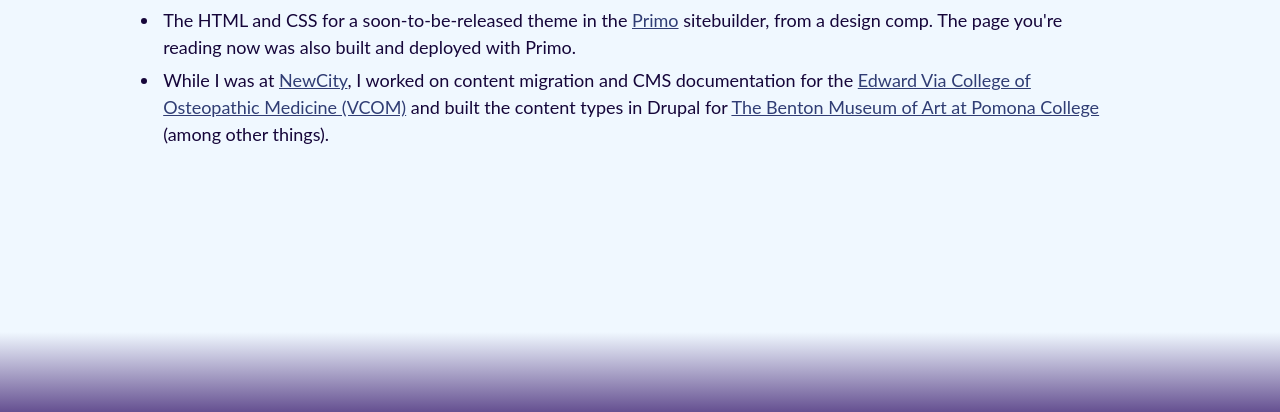
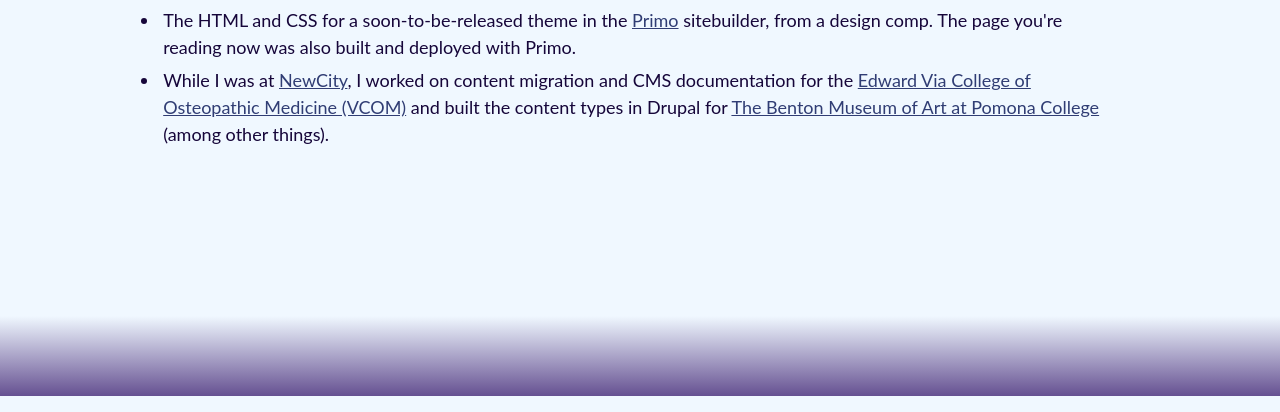
Before and after one commit to mightycoyote/mightycoyote.github.io, a plain HTML site: page index.html in a window 1280 px wide. Shown: the part 404-816 px from the top of the page. Drawn offline with Linux system fonts and the light colour scheme.

Commit message:
fade min height

```diff
--- a/index.html
+++ b/index.html
@@ -14,7 +14,7 @@
       <div class="block" id="block-rrxee">
         <div class="primo-component" id="component-rrxee">
           <div><div id="grid">
-	<main id="main">
+	<main>
   	<section id="about" class="primo-copy">
     	<h1 class="visually-hidden">About Me</h1>
       <figure>
@@ -76,18 +76,15 @@
     padding-left: 3rem;
   }
 
-  #grid {
-    display: grid;
-  }
+  @media (min-height: 40rem) {
+    footer {
+      background: linear-gradient(aliceblue, var(--primary-light));
+    }
 
-  #main {
-    height: 90vh;
-  }
-
-  footer {
-    margin-top: 1rem;
-    height: 10vh;
-    background: linear-gradient(aliceblue, var(--primary-light));
+    #grid {
+      display: grid;
+      grid-template-rows: 90vh 10vh;
+    }
   }
 }</style>
       </div>
```
Also changed, not shown: primo.json (+1 -1 lines).
